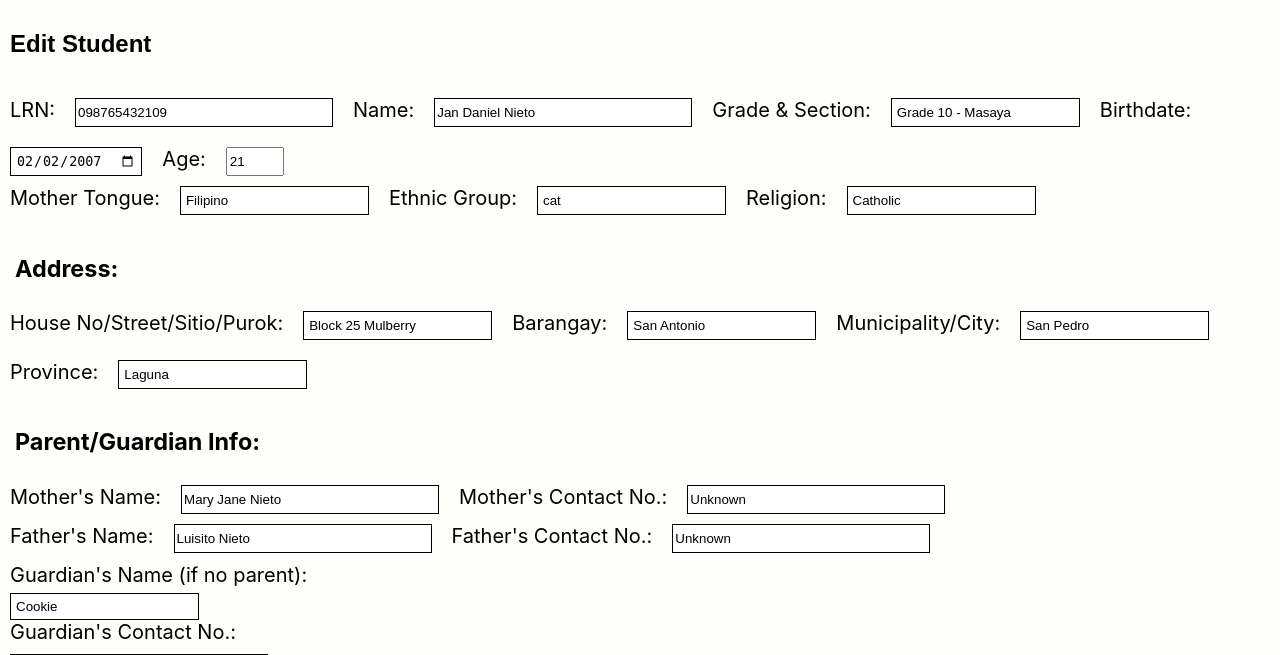
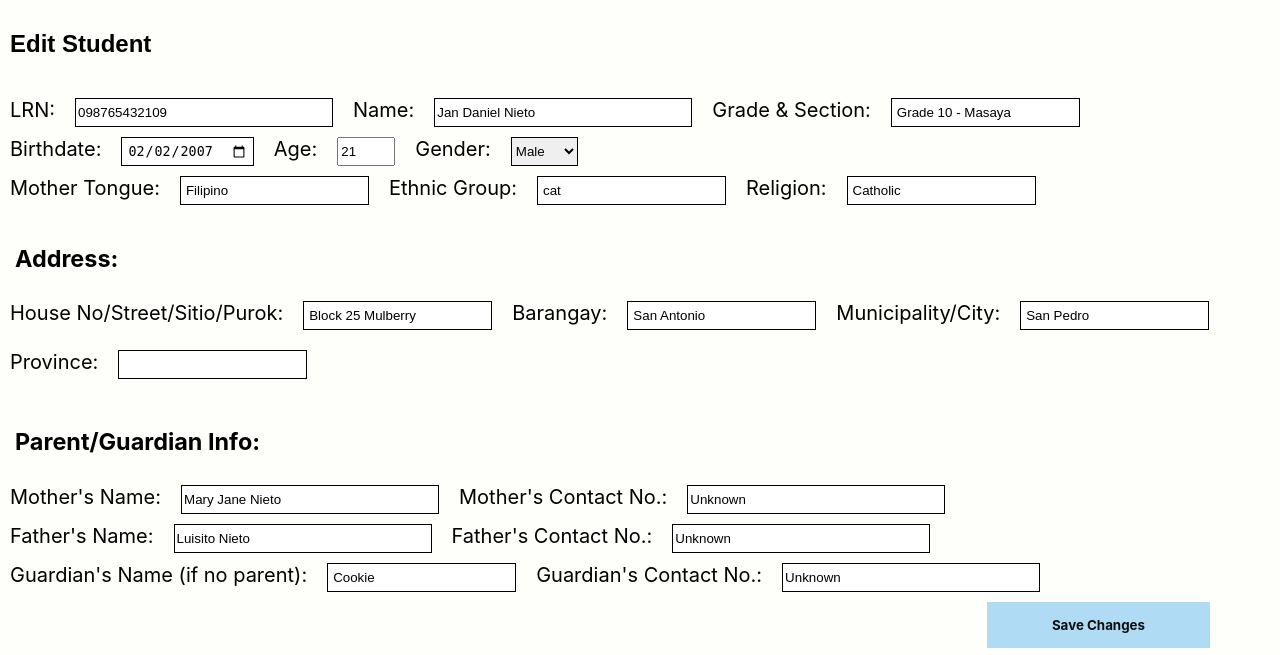
Before and after one commit to JanDanielNieto/guidancesystem, a Flask app: page /edit_student/1 in a window 1280 px wide. Shown: the part 80-735 px from the top of the page. Run offline with Flask 3, Linux system fonts and the light colour scheme.

Commit message:
adjusted edit student orientation

```diff
--- a/guidance-counselor-student-management/app/templates/edit_student.html
+++ b/guidance-counselor-student-management/app/templates/edit_student.html
@@ -14,13 +14,20 @@
         <label for="grade_section">Grade & Section:</label>
         <input class="textboxsmall" type="text" id="grade_section" name="grade_section" value="{{ student.grade_section }}" required>
 
+    </div>
+    <div class="form-section">
         <label for="birthdate">Birthdate:</label>
         <input class="textboxsmall" type="date" id="birthdate" name="birthdate" value="{{ student.birthdate }}" required>
 
         <label for="age">Age:</label>
         <input class="textbox-short" type="number" id="age" name="age" value="{{ student.age }}" required>
+        <label for="gender">Gender:</label>
+        <select id="gender" name="gender" required>
+            <option value="male" {% if student.gender == 'male' %}selected{% endif %}>Male</option>
+            <option value="female" {% if student.gender == 'female' %}selected{% endif %}>Female</option>
+            <option value="other" {% if student.gender == 'other' %}selected{% endif %}>Other</option>
+        </select>
     </div>
-
     <div class="form-section">
         <label for="mother_tongue">Mother Tongue:</label>
         <input class="textboxsmall" type="text" id="mother_tongue" name="mother_tongue" value="{{ student.mother_tongue }}" required>
@@ -43,8 +50,10 @@
         <label for="address_city">Municipality/City:</label>
         <input class="textboxsmall" type="text" id="address_city" name="address_city" value="{{ student.address_city }}" required>
 
+        <div class="form-section">
             <label for="address_province">Province:</label>
-        <input class="textboxsmall" type="text" id="address_province" name="address_province" value="{{ student.address_province }}" required>
+        <input class="textboxsmall" type="text" id="address_province" name="address_province" required>
+        </div>
     </div>
 
     <h3>Parent/Guardian Info:</h3>
@@ -62,19 +71,12 @@
             <label for="father_contact">Father's Contact No.:</label>
             <input class="textbox-length" type="text" id="father_contact" name="father_contact" value="{{ student.father_contact }}" pattern="\d{11}">
         </div>
+        <div class="form-section">
             <label for="guardian_name">Guardian's Name (if no parent):</label>
             <input class="textboxsmall" type="text" id="guardian_name" name="guardian_name" value="{{ student.guardian_name }}">
             <label for="guardian_contact">Guardian's Contact No.:</label>
             <input class="textbox-length" type="text" id="guardian_contact" name="guardian_contact" value="{{ student.guardian_contact }}" pattern="\d{11}">
         </div>
-
-    <div class="form-section">
-        <label for="gender">Gender:</label>
-        <select id="gender" name="gender" required>
-            <option value="male" {% if student.gender == 'male' %}selected{% endif %}>Male</option>
-            <option value="female" {% if student.gender == 'female' %}selected{% endif %}>Female</option>
-            <option value="other" {% if student.gender == 'other' %}selected{% endif %}>Other</option>
-        </select>
     </div>
 
     <button type="submit">Save Changes</button>
```
Lines whose indentation alone changed are shown as unchanged.
